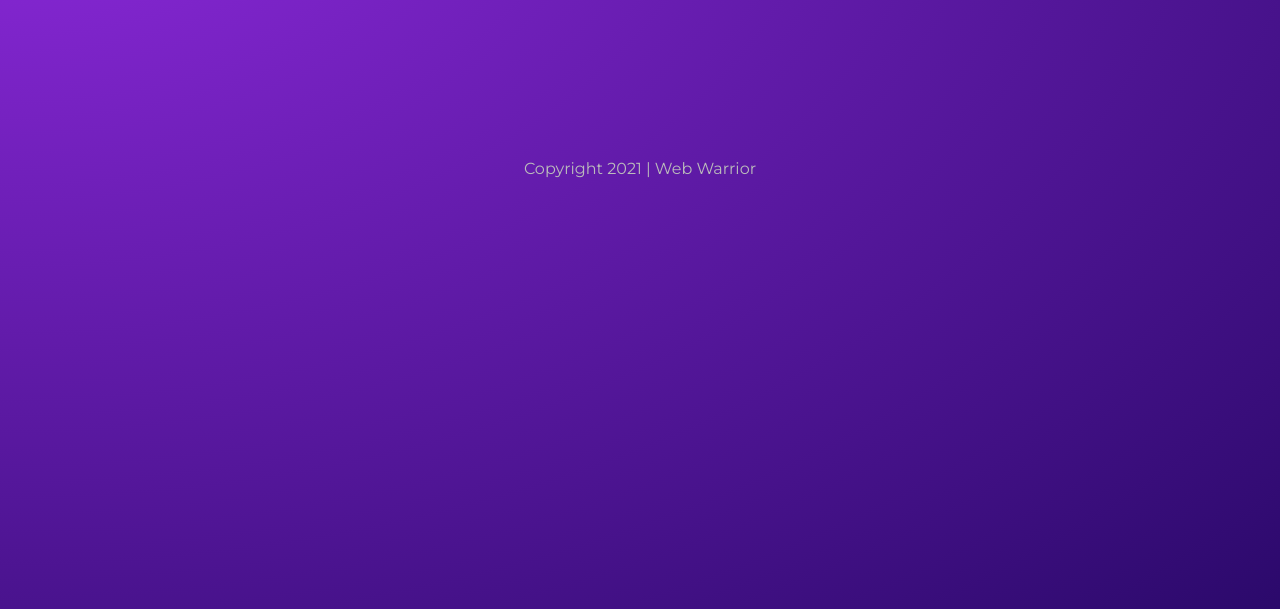
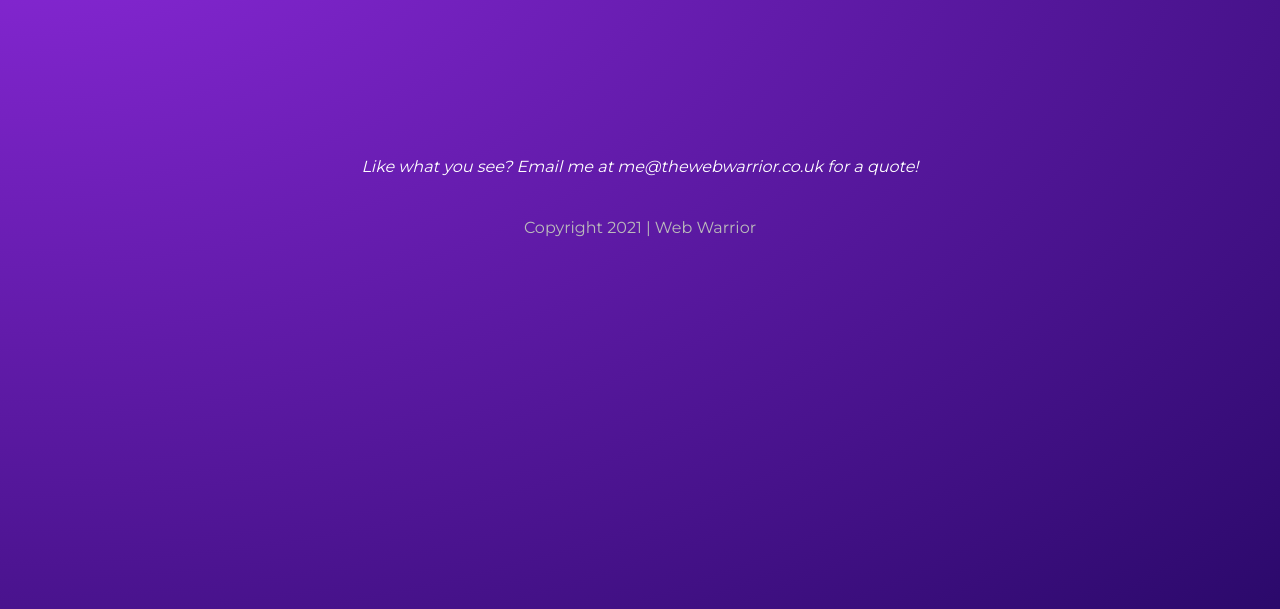
Before and after one commit to Janirudev/Gatsby-Web-Warrior-Blog-Test-Website, a Gatsby site: page /projects in a window 1280 px wide. Shown: the part 191-800 px from the top of the page. Built offline with nearby package versions, Linux system fonts and the light colour scheme; Gatsby itself is replaced by a stand-in of ours.

Commit message:
Multiple Queries

```diff
--- a/gatsby-config.js
+++ b/gatsby-config.js
@@ -38,6 +38,7 @@
   siteMetadata: {
     title: "Web Warrior",
     description: "web dev portfolio",
-    copyright: "This website is copyright 2021 - Web Warrior"
+    copyright: "This website is copyright 2021 - Web Warrior",
+    contact: "me@thewebwarrior.co.uk"
   }
 }
--- a/src/pages/projects/index.js
+++ b/src/pages/projects/index.js
@@ -4,7 +4,8 @@
 import * as styles from '../../styles/projects.module.css'
 
 export default function Projects({data}) {
-  const projects = data.allMarkdownRemark.nodes;
+  const projects = data.projects.nodes;
+  const contact = data.contact.siteMetadata.contact;
 
   return (
     <Layout>
@@ -21,6 +22,7 @@
             </Link>
           ))}
         </div>
+        <i>Like what you see? Email me at {contact} for a quote!</i>
       </div>
     </Layout>
   )
@@ -29,7 +31,7 @@
 // Exports Page Query
 export const query = graphql`
   query ProjectsPage {
-    allMarkdownRemark(sort: {fields: frontmatter___date, order: DESC}) {
+    projects: allMarkdownRemark(sort: {fields: frontmatter___date, order: DESC}) {
       totalCount
       nodes {
         frontmatter {
@@ -40,5 +42,10 @@
         id
       }
     }
+    contact: site {
+      siteMetadata {
+        contact
+      }
+    }
   }
 `
```
